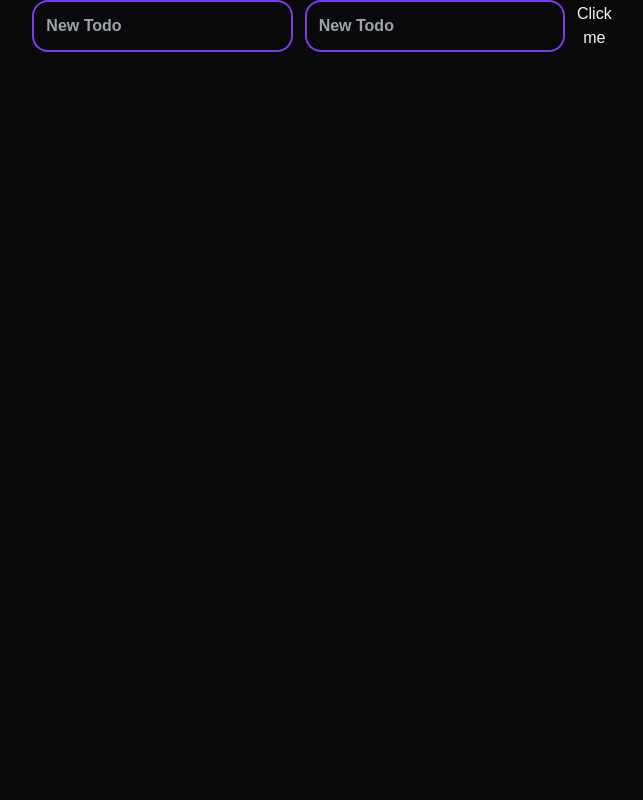
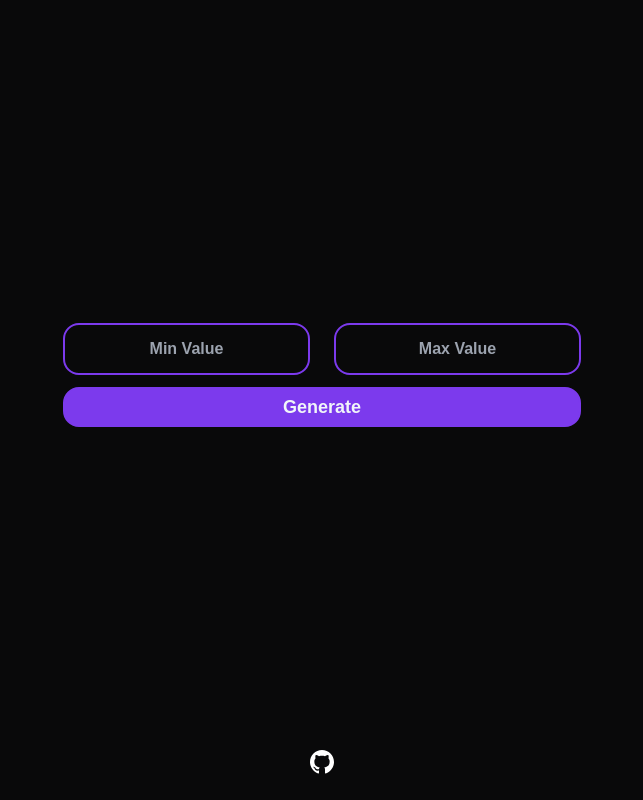
Before and after one commit to AlexandreFPGoncalves/Random-numGen, a React (Vite) app: page / in a window 1280 px wide. Shown: the whole page, without its empty margins (318-961 px from the left). Built offline with nearby package versions, Linux system fonts and the light colour scheme.

Commit message:
✨ New Design and Code Architecture

```diff
--- a/src/App.tsx
+++ b/src/App.tsx
@@ -2,7 +2,7 @@ import { RandomNumGenCore } from './screens';
 
 export const App = () => {
   return (
-    <div className="flex flex-col w-screen h-screen items-center">
+    <div className="App flex h-screen w-screen justify-center">
       <RandomNumGenCore />
     </div>
   );
--- /dev/null
+++ b/src/lib/index.ts
@@ -0,0 +1 @@
+export * from './store/store';
--- /dev/null
+++ b/src/lib/store/store.ts
@@ -0,0 +1,47 @@
+import { create } from 'zustand';
+import { createJSONStorage, devtools, persist } from 'zustand/middleware';
+import { CoreStore, CoreStoreActions, CoreStoreState } from './store.types';
+import { nanoid } from 'nanoid';
+
+const initialState: CoreStoreState = {
+  generatedNumbersList: [],
+};
+
+const actions = (set: any): CoreStoreActions => {
+  const handleAddNumberToGeneratedList = (generatedNumber: number) => {
+    set(
+      (state: CoreStoreState) => {
+        const newGeneratedNumber = {
+          id: nanoid(),
+          generatedNumber: generatedNumber,
+        };
+
+        state.generatedNumbersList = [...state.generatedNumbersList, newGeneratedNumber];
+      },
+      false,
+      'new_generated_number'
+    );
+  };
+
+  return {
+    handleAddNumberToGeneratedList,
+  };
+};
+
+export const useCoreStore = create<CoreStore>()(
+  devtools(
+    persist(
+      (set) => ({
+        ...initialState,
+        ...actions(set),
+      }),
+      {
+        name: 'NUMBER.GENERATED.LIST',
+        storage: createJSONStorage(() => sessionStorage),
+      }
+    ),
+    {
+      name: 'NUMBER.GENERATED.LIST',
+    }
+  )
+);
--- a/src/screens/randomNumGen/randomNumGen.core.tsx
+++ b/src/screens/randomNumGen/randomNumGen.core.tsx
@@ -1,10 +1,15 @@
+import { ToastContainer } from 'react-toastify';
 import { shards } from './shards';
+import 'react-toastify/dist/ReactToastify.css';
 
 export const RandomNumGenCore = () => {
   return (
-    <div className="">
-      <shards.InputsShard />
-      {/* <shards.FooterShard /> */}
+    <div className="mx-2 flex max-w-xl flex-col">
+      <ToastContainer />
+      <div className="flex h-full flex-col justify-center">
+        <shards.InputsShard />
+      </div>
+      <shards.FooterShard />
     </div>
   );
 };
--- a/src/screens/randomNumGen/shards/footer.shard.tsx
+++ b/src/screens/randomNumGen/shards/footer.shard.tsx
@@ -9,7 +9,7 @@ export const FooterShard: React.FC = () => {
     <img
       src={images.ghLogo}
       onClick={handleGitHubOnClick}
-      className="cursor-pointer place-self-center align-bottom invert transition hover:-translate-y-[2px] hover:opacity-80"
+      className="mb-[5%] cursor-pointer place-self-center invert transition hover:-translate-y-[2px] hover:opacity-80"
     />
   );
 };
--- a/src/screens/randomNumGen/shards/inputs.shard.tsx
+++ b/src/screens/randomNumGen/shards/inputs.shard.tsx
@@ -1,40 +1,70 @@
 import { useState } from 'react';
+import { toast } from 'react-toastify';
+import { useCoreStore } from '../../../lib';
 
 export const InputsShard = () => {
+  const { handleAddNumberToGeneratedList } = useCoreStore();
+
   const [minValue, setMinValue] = useState<number | undefined>();
   const [maxValue, setMaxValue] = useState<number | undefined>();
 
   const generateRandomNumberOnClick = (minValue: number, maxValue: number) => {
-    const generatedValue = Math.floor(Math.random() * (maxValue + 1 - minValue) + minValue);
-    return generatedValue;
+    const generatedNumber = Math.floor(Math.random() * (maxValue + 1 - minValue) + minValue);
+    handleAddNumberToGeneratedList(generatedNumber);
+
+    toast('Number Generated: ' + generatedNumber, {
+      position: 'top-center',
+      autoClose: 3000,
+      hideProgressBar: false,
+      closeOnClick: true,
+      pauseOnHover: true,
+      progress: undefined,
+      theme: 'dark',
+    });
+
+    setMinValue(undefined);
+    setMaxValue(5);
+  };
+
+  const handleOrganizeValuesOnBlur = () => {
+    if (minValue && maxValue) {
+      if (minValue > maxValue) {
+        setMaxValue(minValue);
+        setMinValue(maxValue);
+      }
+    }
   };
 
   return (
-    <div className="flex gap-3">
-      <div className="static flex w-full items-center gap-2 rounded-2xl border-2 border-violet-600 p-3">
-        <input
-          name="min"
-          type="number"
-          id="todoInput"
-          className={'text-bold w-full bg-transparent font-semibold capitalize outline-none appearance-none '}
-          placeholder="New Todo"
-          value={minValue}
-          onChange={(e) => setMinValue(Number(e.target.value))}
-        />
-      </div>
-      <div className="static flex w-full items-center gap-2 rounded-2xl border-2 border-violet-600 p-3">
-        <input
-          type="number"
-          id="todoInput"
-          className={'text-bold w-full bg-transparent font-semibold capitalize outline-none'}
-          placeholder="New Todo"
-          value={maxValue}
-          onChange={(e) => setMaxValue(Number(e.target.value))}
-        />
+    <div className="flex flex-col gap-3">
+      <div className="flex flex-row gap-6">
+        <div className="static flex w-full items-center gap-2 rounded-2xl border-2 border-violet-600 p-3">
+          <input
+            type="number"
+            className={'text-bold w-full bg-transparent text-center font-semibold outline-none'}
+            placeholder="Min Value"
+            value={minValue}
+            onChange={(e) => setMinValue(Number(e.target.value) === 0 ? undefined : Number(e.target.value))}
+            onBlur={handleOrganizeValuesOnBlur}
+          />
+        </div>
+        <div className="static flex w-full items-center gap-2 rounded-2xl border-2 border-violet-600 p-3 focus:border-violet-200">
+          <input
+            type="number"
+            className={'text-bold w-full bg-transparent text-center font-semibold outline-none'}
+            placeholder="Max Value"
+            value={maxValue}
+            onChange={(e) => setMaxValue(Number(e.target.value) === 0 ? undefined : Number(e.target.value))}
+            onBlur={handleOrganizeValuesOnBlur}
+          />
+        </div>
       </div>
 
-      <button onClick={() => minValue && maxValue && alert(generateRandomNumberOnClick(minValue, maxValue))}>
-        Click me
+      <button
+        className="hover:-translate-y-[1px] rounded-2xl  border-2 border-violet-600 bg-violet-600  py-1 text-lg font-semibold transition-all hover:border-violet-700 hover:bg-violet-700"
+        onClick={() => minValue && maxValue && generateRandomNumberOnClick(minValue, maxValue)}
+      >
+        Generate
       </button>
     </div>
   );
```
Also changed, not shown: package.json (+6 -1 lines), src/lib/store/store.types.ts (added, +9 -0 lines), 1 other file (tests, documents, lock files or other folders).
